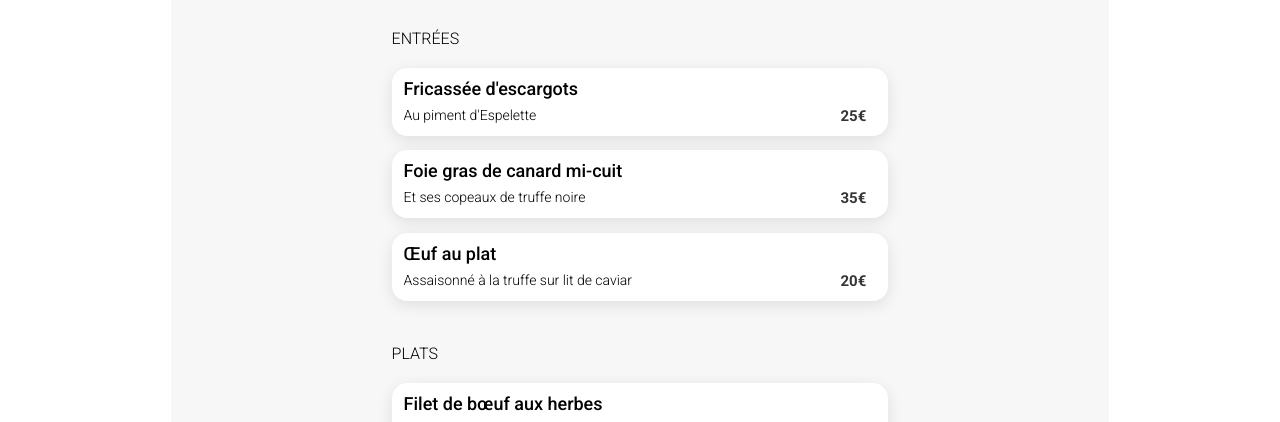
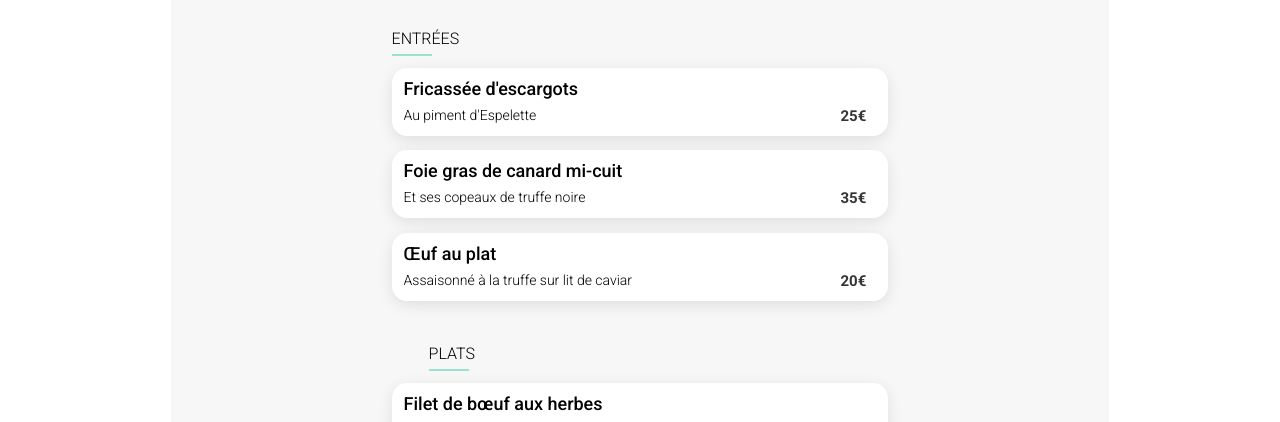
Before and after one commit to juentbrg/Ohmyfood, a plain HTML site: page la_palette_du_gout.html in a window 1280 px wide. Shown: the part 377-799 px from the top of the page. Drawn offline with Linux system fonts and the light colour scheme; a web font is replaced by a local one.

Commit message:
Début des finitions du site

```diff
--- a/la_palette_du_gout.html
+++ b/la_palette_du_gout.html
@@ -63,7 +63,7 @@
                 </div>
             </div>
             <div class="menu__food">
-                <h3>PLATS</h3>
+                <h3 class="special">PLATS</h3>
                 <div class="menu__card">
                     <div class="menu__card__content">
                         <div class="menu__card__title">
--- a/style/style.scss
+++ b/style/style.scss
@@ -366,11 +366,17 @@ footer{
         height: 275px;
         margin-bottom: 40px;
         h3{
+            width: 40px;
             height: 27px;
             font-weight: 300;
             font-size: 16px;
             line-height: 19px;
             margin-bottom: 12px;
+            border-bottom: 2px solid $color-tertiary;
+            white-space: nowrap;
+        }
+        h3.special{
+            margin-left: 37px;
         }
     }
     &__food.special{
```
Also changed, not shown: le_delice_des_sens.html (+1 -1 lines), style/style.css, 1 other file.
